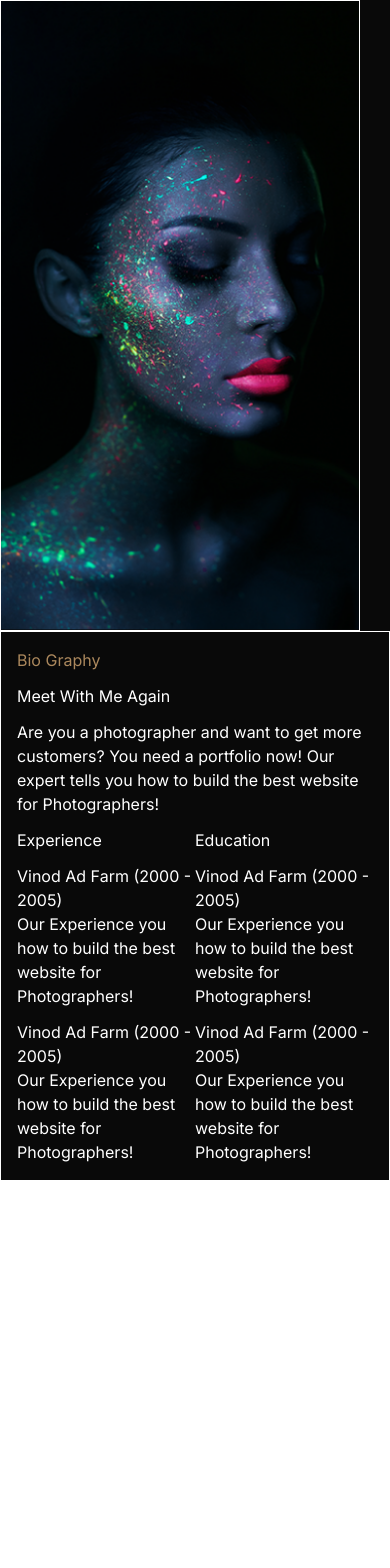
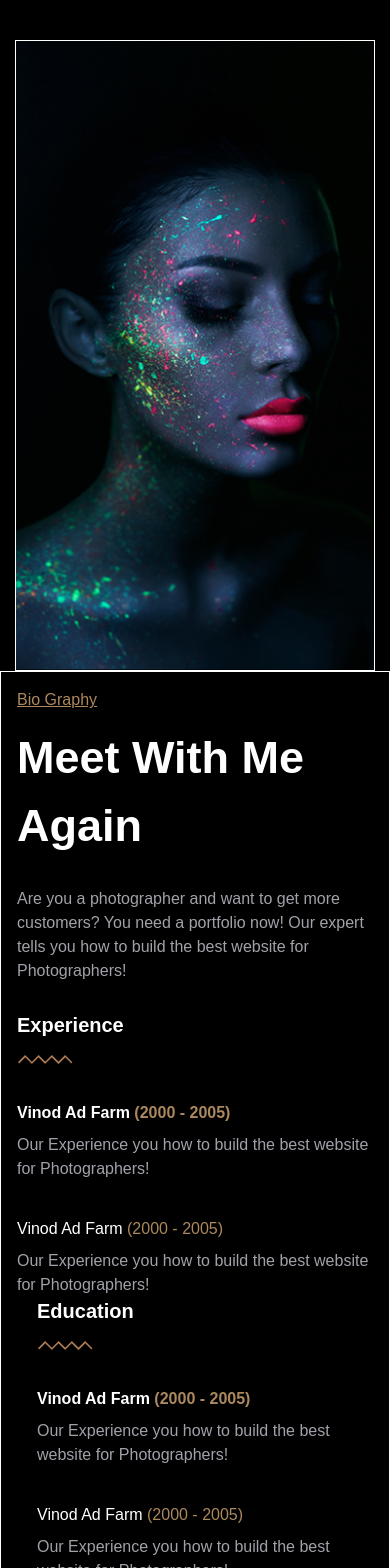
Before and after one commit to tamannaBithy/model-canvas, a Next.js app: page / in a window 390 px wide. Shown: the top 1568 px of the page. Before the commit the page ends 1181 px from the top, so only its background shows below. Built offline with nearby package versions, Linux system fonts and the light colour scheme.

Commit message:
[done] large device responsive: biography

```diff
--- a/app/components/Biography.jsx
+++ b/app/components/Biography.jsx
@@ -1,63 +1,82 @@
 import Image from "next/image";
 import React from "react";
 import biography from "../../public/biography.png";
+import line from "../../public/line.png";
 
 const Biography = () => {
   return (
     <div className="h-margin md:flex md:justify-between md:items-center md:space-x-14">
-      <Image className="testb " src={biography} alt="biography"/>
+      <Image
+        className="testb mx-auto md:mx-0"
+        src={biography}
+        alt="biography"
+      />
 
       <div className="testb p-4 space-y-3">
-        <p className="text-secondary">Bio Graphy</p>
-        <p>Meet With Me Again</p>
-        <p>
+        <p className="text-secondary underline">Bio Graphy</p>
+        <p className="text-[45px] font-extrabold pb-4">Meet With Me Again</p>
+        <p className="text-muted">
           Are you a photographer and want to get more customers? You need a
           portfolio now! Our expert tells you how to build the best website for
           Photographers!
         </p>
 
-        <div className="flex justify-between">
-          <div className="space-y-3">
-          <p>Experience</p>
-          <div>
+        <div className="md:flex md:justify-evenly space-x-5 pt-4">
+          <div className="space-y-4">
+            <p className="text-xl font-semibold">Experience</p>
+            <Image src={line} alt="line" />
 
-            <p>Vinod Ad Farm (2000 - 2005)</p>
-            <p>
+            <div className="space-y-9 pt-5">
+              <div className="space-y-2">
+                <p className="font-bold">
+                  Vinod Ad Farm{" "}
+                  <span className="text-secondary">(2000 - 2005)</span>
+                </p>
+                <p className="text-muted">
                   Our Experience you how to build the best website for
                   Photographers!
                 </p>
               </div>
-          <div>
-
-            <p>Vinod Ad Farm (2000 - 2005)</p>
+              <div className="space-y-2">
                 <p>
+                  Vinod Ad Farm{" "}
+                  <span className="text-secondary">(2000 - 2005)</span>
+                </p>
+                <p className="text-muted">
                   Our Experience you how to build the best website for
                   Photographers!
                 </p>
               </div>
-
+            </div>
           </div>
           <div className="space-y-3">
-          <p>Education</p>
+          <div className="space-y-4">
+            <p className="text-xl font-semibold">Education</p>
+            <Image src={line} alt="line" />
 
-          <div>
-
-            <p>Vinod Ad Farm (2000 - 2005)</p>
-            <p>
+            <div className="space-y-9 pt-5">
+              <div className="space-y-2">
+                <p className="font-bold">
+                  Vinod Ad Farm{" "}
+                  <span className="text-secondary">(2000 - 2005)</span>
+                </p>
+                <p className="text-muted">
                   Our Experience you how to build the best website for
                   Photographers!
                 </p>
               </div>
-
-          <div>
-
-            <p>Vinod Ad Farm (2000 - 2005)</p>
+              <div className="space-y-2">
                 <p>
+                  Vinod Ad Farm{" "}
+                  <span className="text-secondary">(2000 - 2005)</span>
+                </p>
+                <p className="text-muted">
                   Our Experience you how to build the best website for
                   Photographers!
                 </p>
               </div>
-
+            </div>
+          </div>
           </div>
         </div>
       </div>
--- a/app/globals.css
+++ b/app/globals.css
@@ -1,6 +1,13 @@
 @tailwind base;
 @tailwind components;
 @tailwind utilities;
+
+
+html{
+  font-family: "DM Sans", sans-serif;
+  background-color: black
+}
+
 
 .testb {
   @apply border border-white;
@@ -10,7 +17,7 @@
   @apply bg-red-400;
 }
 
-  p{
+p {
   color: white;
 }
 
@@ -18,6 +25,10 @@
   @apply max-w-[3000px] mx-auto;
 }
 
-  .h-margin{
-    @apply lg:mx-56
+.h-margin {
+  @apply md:mx-56;
 }
+
+.vertical-space{
+  @apply space-y-10
+}
--- a/app/layout.js
+++ b/app/layout.js
@@ -1,7 +1,5 @@
 import './globals.css'
-import { Inter } from 'next/font/google'
 
-const inter = Inter({ subsets: ['latin'] })
 
 export const metadata = {
   title: 'Create Next App',
@@ -11,7 +9,7 @@ export const metadata = {
 export default function RootLayout({ children }) {
   return (
     <html lang="en">
-      <body className={inter.className}>{children}</body>
+      <body>{children}</body>
     </html>
   )
 }
--- a/app/page.jsx
+++ b/app/page.jsx
@@ -11,7 +11,7 @@ import Testimonial from "./components/Testimonial";
 
 export default function Home() {
   return (
-    <div className="bg-primary h-auto wrapper">
+    <div className="wrapper vertical-space">
      <Hero/>
      <Biography/>
      <SkillSet/>
--- a/tailwind.config.js
+++ b/tailwind.config.js
@@ -10,6 +10,7 @@ module.exports = {
       colors: {
         primary: "#090909",
         secondary: "#AB885D",
+        muted: "rgb(161 161 170)"
       },
       screens: {
         "3xl": "4000px",
```
Also changed, not shown: public/line.png (added). Lines whose indentation alone changed are shown as unchanged.
